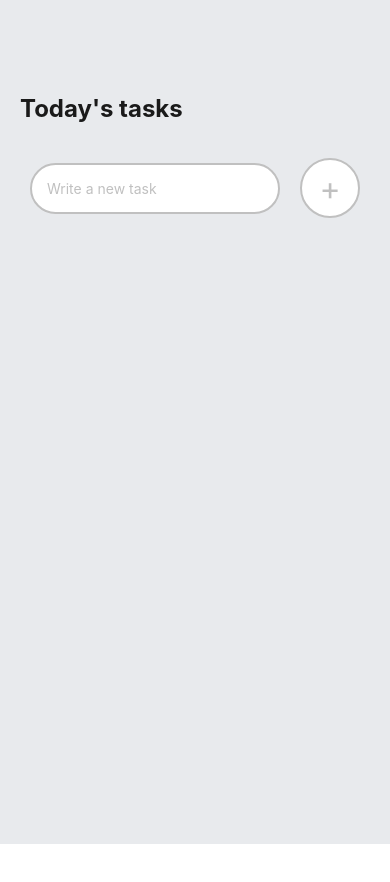
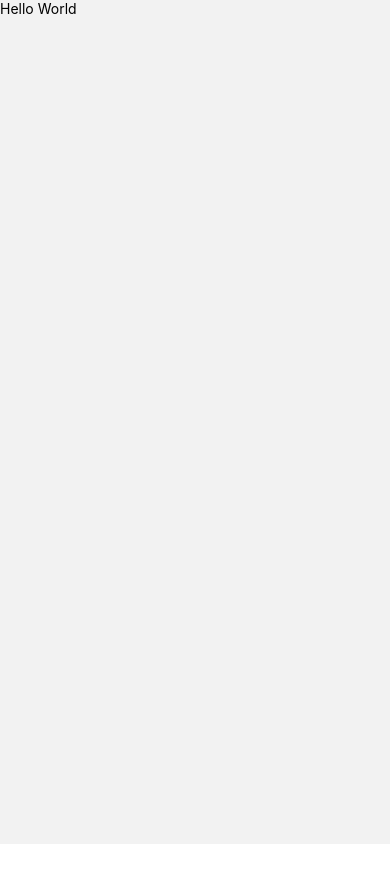
Before and after one commit to Paulo-Augusto12/react-native-todo-list, a React Native app: screen /Task_Editor in a window 390 px wide. Before the commit this address had no page. Shown: the top 882 px of the page. After the commit the page ends 844 px from the top, so only its background shows below. Built offline with nearby package versions, Linux system fonts and the light colour scheme.

Commit message:
chore(v2): starting navigate development

```diff
--- a/App.tsx
+++ b/App.tsx
@@ -1,4 +1,5 @@
 import { Home } from "./screens/Home";
+import { Editor } from "./screens/Editor";
 
 import { NavigationContainer } from "@react-navigation/native";
 import { createNativeStackNavigator } from "@react-navigation/native-stack";
@@ -9,6 +10,7 @@ export default function App() {
     <NavigationContainer>
       <Navigator.Navigator screenOptions={{ headerShown: false }}>
         <Navigator.Screen name="Home" component={Home} />
+        <Navigator.Screen name="Task_Editor" component={Editor} />
       </Navigator.Navigator>
     </NavigationContainer>
   );
--- /dev/null
+++ b/screens/Editor/index.tsx
@@ -0,0 +1,9 @@
+import React from "react";
+import { View, Text } from "react-native";
+export function Editor() {
+  return (
+    <View>
+      <Text>Hello World</Text>
+    </View>
+  );
+}
--- a/screens/Home/index.tsx
+++ b/screens/Home/index.tsx
@@ -1,4 +1,5 @@
 import { StatusBar } from "expo-status-bar";
+import { useNavigation } from "@react-navigation/native";
 import {
   FlatList,
   KeyboardAvoidingView,
@@ -13,7 +14,7 @@ import { Task } from "../../components/Task/index";
 import { useHome } from "./useHome";
 import { styles } from "./style";
 
-export function Home() {
+export function Home({ navigation: { navigate } }: any) {
   const hook = useHome();
   return (
     <View style={styles.container}>
@@ -52,7 +53,11 @@ export function Home() {
               description={item.title}
               completed={item.completed}
               handleChangeStatus={() => hook.handleChange(item.id)}
-              handleNavigate={() => {}}
+              handleNavigate={() => {
+                if (hook.tasks) {
+                  navigate("Task_Editor", hook.tasks);
+                }
+              }}
             />
           )}
           keyExtractor={(item) => item.id}
```
Also changed, not shown: screens/Editor/style.ts (added).
